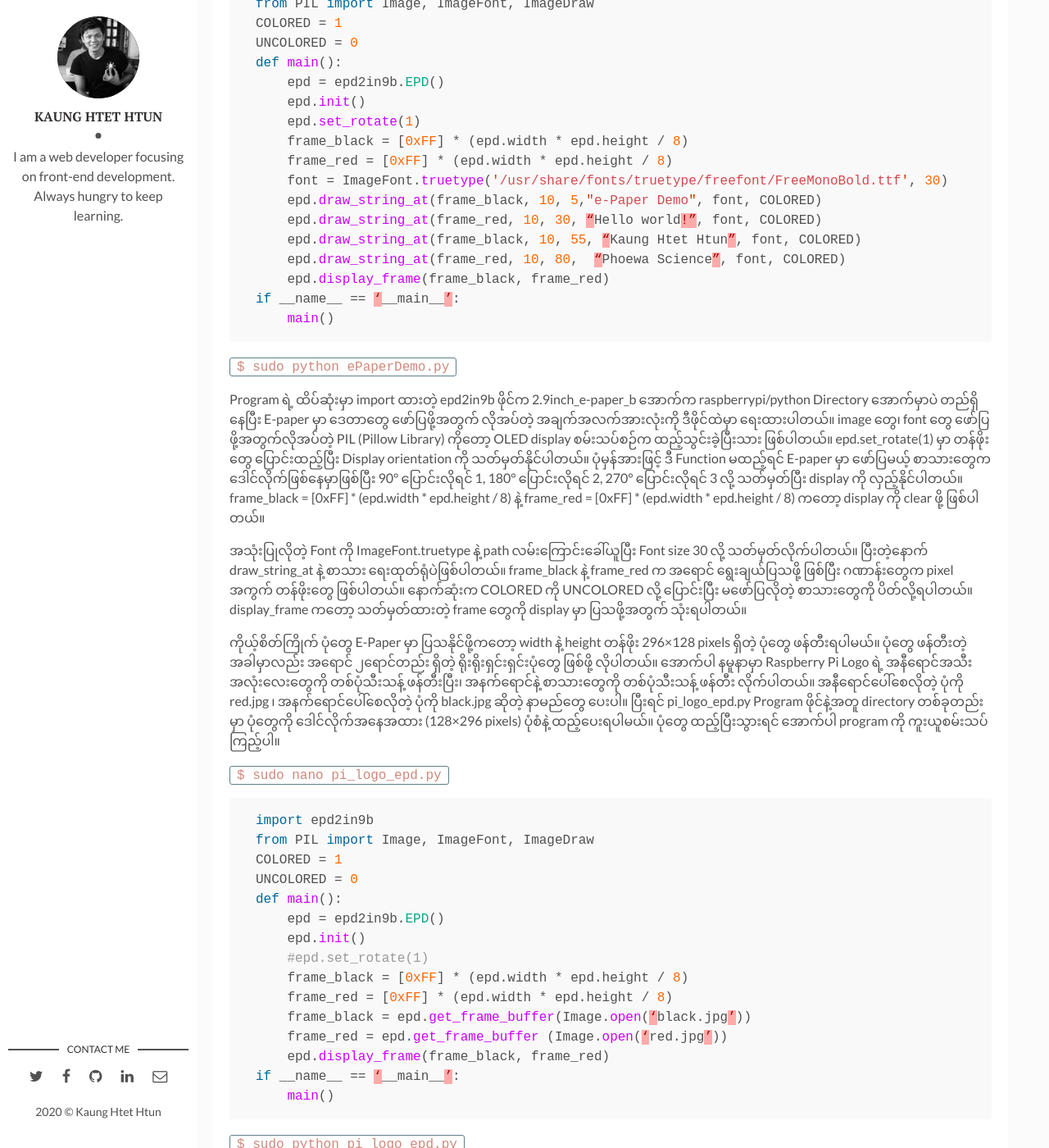
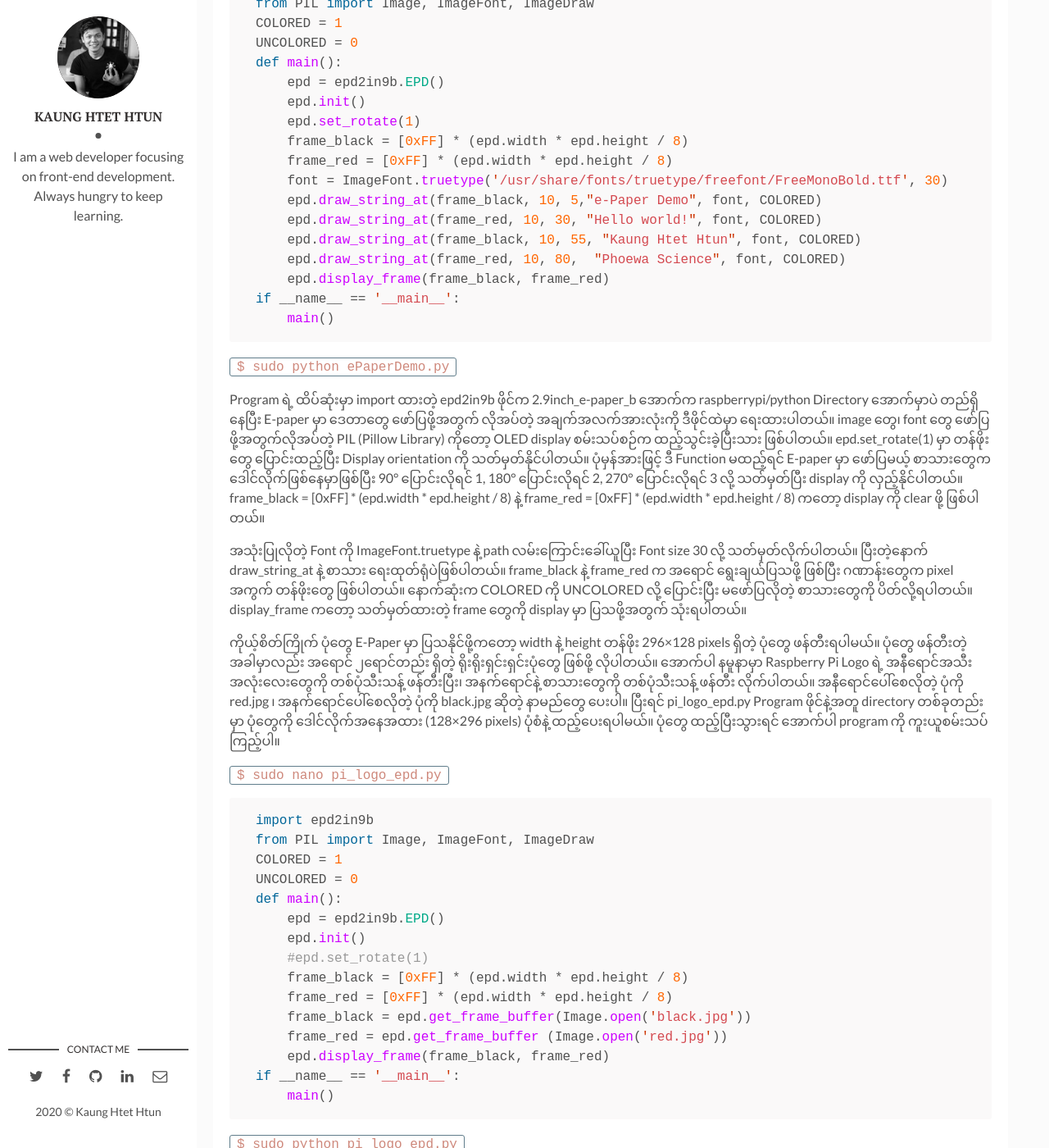
Before and after one commit to kogyikaunghtet/kogyikaunghtet.github.io, a Jekyll site: the page built from _posts/2020-02-15-e-paper-rpi.markdown, in a window 1280 px wide and 1400 px high, scrolled down 4210 px. Shown: the whole window at 82% size. Built offline with Jekyll 4.4.1, drawn with Linux system fonts in a browser that asks for light colours; comment, search, counter and statistics services are not loaded.

Commit message:
Initial commit

```diff
--- a/_posts/2020-02-15-e-paper-rpi.markdown
+++ b/_posts/2020-02-15-e-paper-rpi.markdown
@@ -73,11 +73,11 @@ def main():
     frame_red = [0xFF] * (epd.width * epd.height / 8)
     font = ImageFont.truetype('/usr/share/fonts/truetype/freefont/FreeMonoBold.ttf', 30)
     epd.draw_string_at(frame_black, 10, 5,"e-Paper Demo", font, COLORED)
-    epd.draw_string_at(frame_red, 10, 30, “Hello world!”, font, COLORED)
-    epd.draw_string_at(frame_black, 10, 55, “Kaung Htet Htun”, font, COLORED)
-    epd.draw_string_at(frame_red, 10, 80,  “Phoewa Science”, font, COLORED)
+    epd.draw_string_at(frame_red, 10, 30, "Hello world!", font, COLORED)
+    epd.draw_string_at(frame_black, 10, 55, "Kaung Htet Htun", font, COLORED)
+    epd.draw_string_at(frame_red, 10, 80,  "Phoewa Science", font, COLORED)
     epd.display_frame(frame_black, frame_red)
-if __name__ == ‘__main__’:
+if __name__ == '__main__':
     main()
 {% endhighlight %}
 
@@ -102,10 +102,10 @@ def main():
     #epd.set_rotate(1)
     frame_black = [0xFF] * (epd.width * epd.height / 8)
     frame_red = [0xFF] * (epd.width * epd.height / 8)
-    frame_black = epd.get_frame_buffer(Image.open(‘black.jpg’))
-    frame_red = epd.get_frame_buffer (Image.open(‘red.jpg’))
+    frame_black = epd.get_frame_buffer(Image.open('black.jpg'))
+    frame_red = epd.get_frame_buffer (Image.open('red.jpg'))
     epd.display_frame(frame_black, frame_red)
-if __name__ == ‘__main__’:
+if __name__ == '__main__':
     main()
 {% endhighlight %}
 
```
